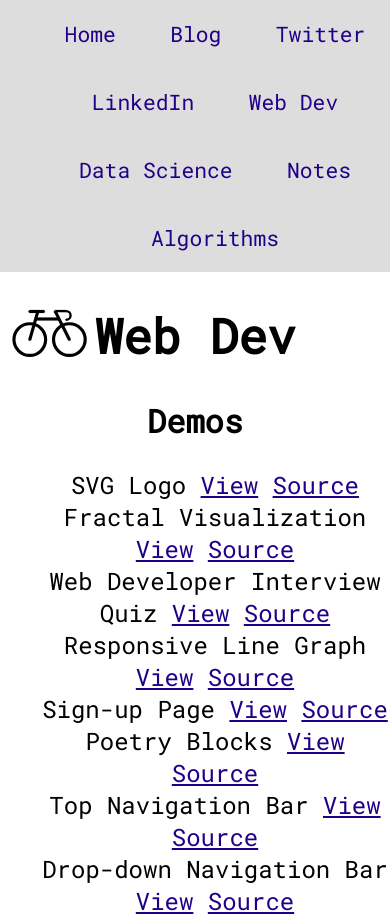
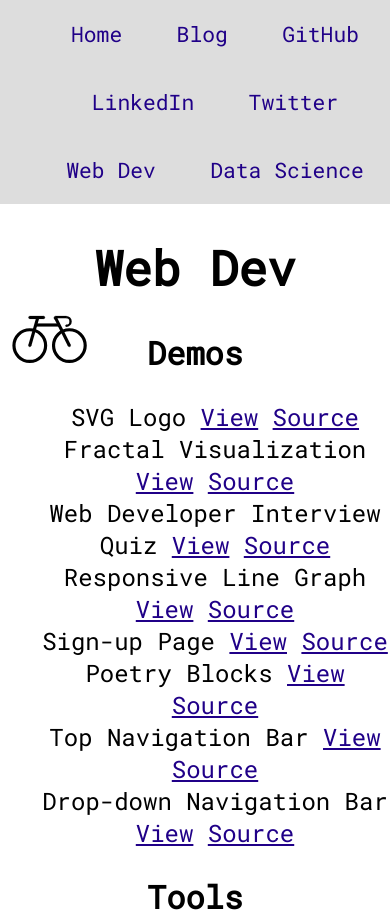
Before and after one commit to elainechan/webdev, a plain HTML site: page index.html in a window 390 px wide. Shown: the top 921 px of the page. Drawn offline with Linux system fonts and the light colour scheme.

Commit message:
Changes links.

```diff
--- a/index.html
+++ b/index.html
@@ -16,12 +16,11 @@
                 <ul>
                     <li><a href="https://elainechan.github.io/">Home</a></li>
                     <li><a href="https://elainechan.nyc/">Blog</a></li>
+                    <li><a href="https://github.com/elainechan">GitHub</a></li>
+                    <li><a href="https://www.linkedin.com/in/chanelaine/">LinkedIn</a></li>
                     <li><a href="https://twitter.com/chanversus/">Twitter</a></li>
-                    <li><a href="https://www.linkedin.com/in/chanelaine/">LinkedIn</a></li>
                     <li><a href="https://elainechan.github.io/webdev/">Web Dev</a></li>
                     <li><a href="https://elainechan.github.io/datascience/">Data Science</a></li>
-                    <li><a href="https://github.com/elainechan/notes/">Notes</a></li>
-                    <li><a href="https://elainechan.github.io/algorithms/">Algorithms</a></li>
                 </ul>
             </nav>
 
--- a/main.css
+++ b/main.css
@@ -59,31 +59,39 @@ li a:visited {
     color: #101010;
 }
 
-@media only screen and (max-width: 1190px) {
+@media only screen and (max-width: 1020px) {
     #logo {
         position: absolute;
         top: 180px;
         left: 48px;
     }
 }
-@media only screen and (max-width: 678px) {
+
+@media only screen and (max-width: 660px) {
     #logo {
         position: absolute;
-        top: 240px;
-        left: 36px;
+        top: 180px;
+        left: 32px;
     }
 }
 @media only screen and (max-width: 534px) {
     #logo {
         position: absolute;
-        top: 300px;
+        top: 180px;
+        left: 20px;
+    }
+}
+@media only screen and (max-width: 524px) {
+    #logo {
+        position: absolute;
+        top: 240px;
         left: 20px;
     }
 }
 @media only screen and (max-width: 450px) {
     #logo {
         position: absolute;
-        top: 300px;
+        top: 306px;
         left: 10px;
     }
 }
```
